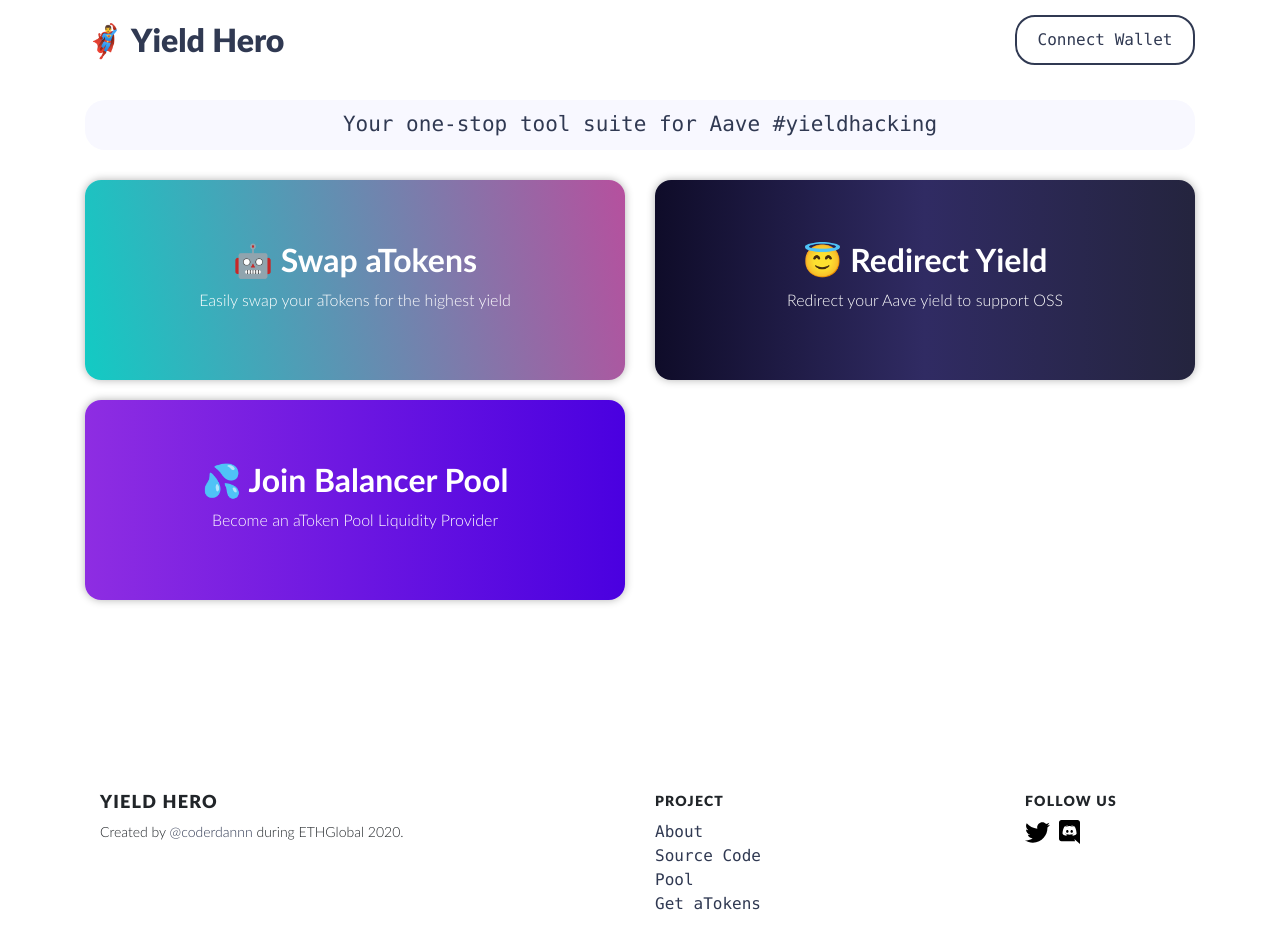
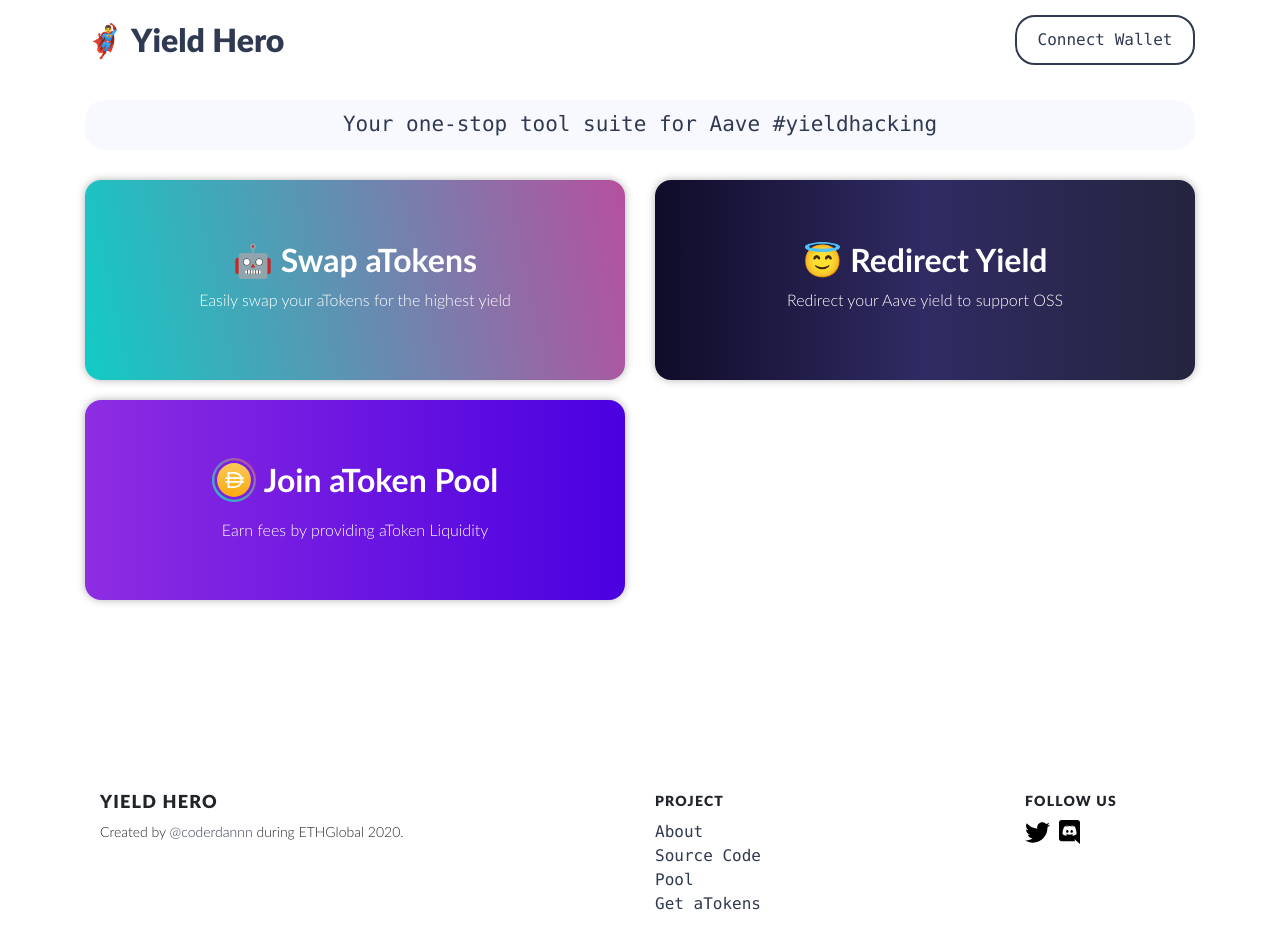
Before and after one commit to cinnabarhorse/yieldhero, a Next.js app: page / in a window 1280 px wide. Shown: the top 948 px of the page. Built offline with nearby package versions, Linux system fonts and the light colour scheme; no server answers; a web font is replaced by a local one.

Commit message:
Updated pool provider text

```diff
--- a/pages/index.tsx
+++ b/pages/index.tsx
@@ -110,10 +110,10 @@
                         onClick={() => window.open(`https://${process.env.BALANCER_POOLS_URL}/${process.env.POOL_ADDRESS}`)}
                         style={{ background: poolGradient }}>
 
-                        <p>💦 Join Balancer Pool
+                        <p style={{ display: 'flex', flexDirection: 'row', justifyContent: 'center', alignItems: 'center' }}><img src={"/coins/aDAI.svg"} width={44} style={{ marginRight: 8 }} /> Join aToken Pool
                            </p>
 
-                        <div>Become an aToken Pool Liquidity Provider</div>
+                        <div>Earn fees by providing aToken Liquidity</div>
                     </button>
                 </Col>
 
```
